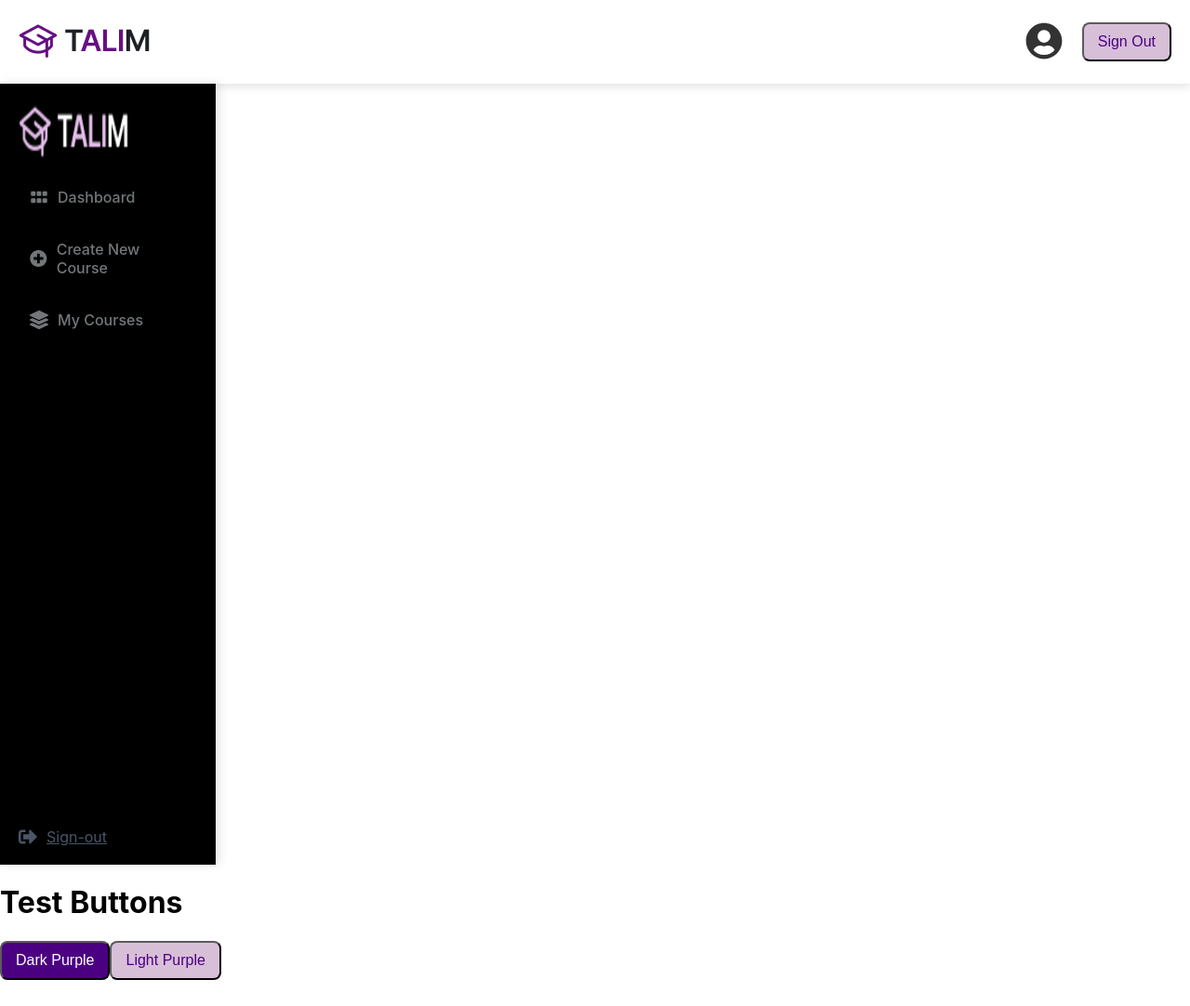
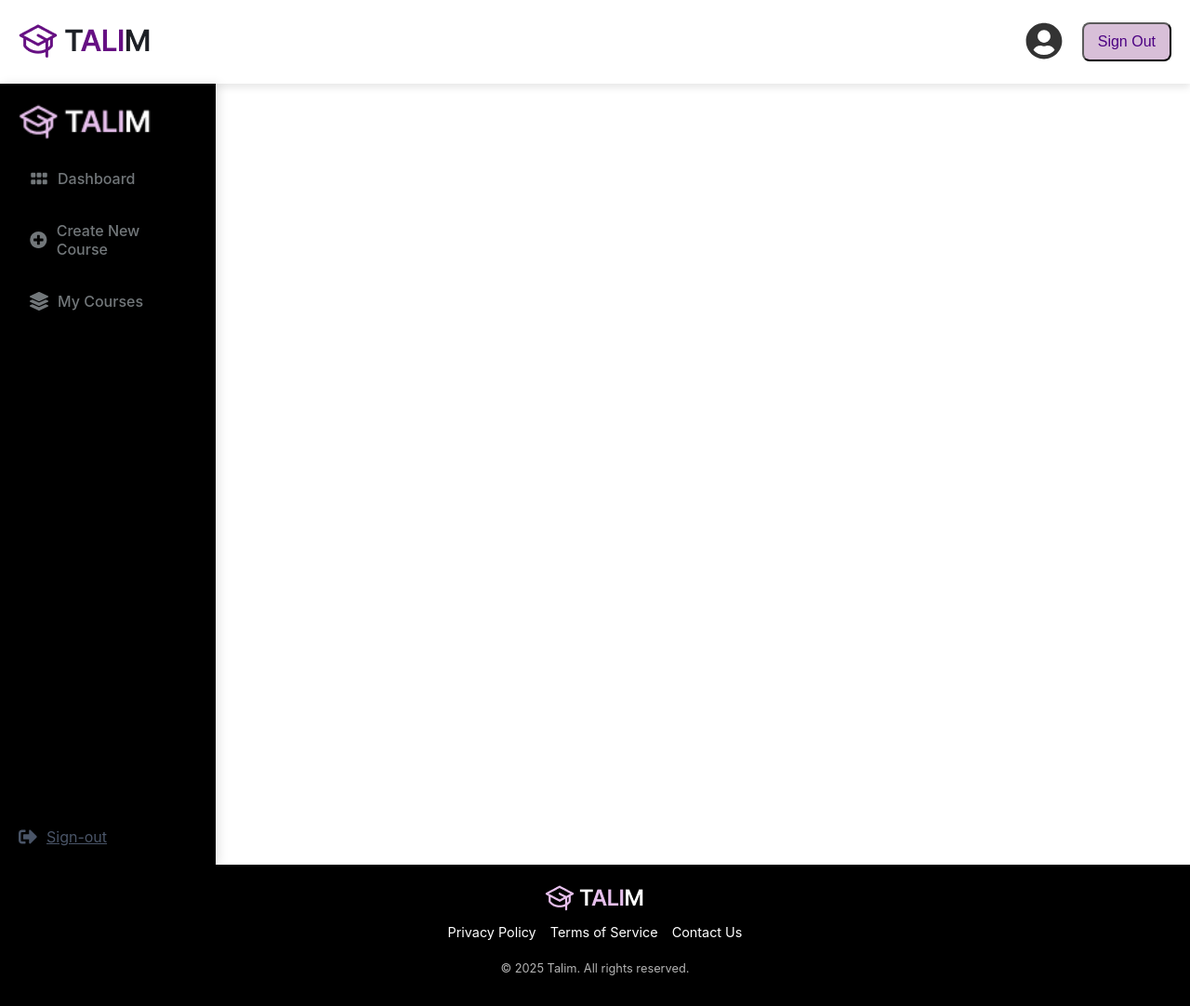
Before and after one commit to Abdullahtahirrr/TALIM, a React (Create React App) app in the folder frontend/: page / in a window 1280 px wide. Shown: the whole page at 93% size. Before the commit the page ends 1054 px from the top, so only its background shows below. Built offline with nearby package versions, Linux system fonts and the light colour scheme.

Commit message:
Made minor changes

```diff
--- a/frontend/src/components/Navbar.js
+++ b/frontend/src/components/Navbar.js
@@ -1,8 +1,8 @@
 import React from "react";
 import { FaUserCircle } from "react-icons/fa";
 import logo from "../assets/logo.png";
-import Button from "../components/Button"; // Your existing Sign-out component
-import "../styles/Navbar.css"; // Import CSS
+import Button from "../components/Button";
+import "../styles/Navbar.css";
 
 const Navbar = () => {
   return (
--- a/frontend/src/pages/AddCourse.js
+++ b/frontend/src/pages/AddCourse.js
@@ -2,7 +2,8 @@ import React from "react";
 import Button from "../components/Button";
 import Sidebar from "../components/Sidebar";
 import Navbar from "../components/Navbar";
-import {  FaPlusCircle, FaLayerGroup ,FaGripHorizontal} from "react-icons/fa";
+import Footer from "../components/Footer";
+import { FaPlusCircle, FaLayerGroup ,FaGripHorizontal} from "react-icons/fa";
 
 const navLinks = [
   { label: "Dashboard", href: "#", icon: FaGripHorizontal, active: true },
@@ -20,10 +21,11 @@ const MockupPage = () => {
     <Navbar />
     <Sidebar links={navLinks} /> </div>
     <div className="flex flex-col items-center justify-center min-h-screen bg-gray-100 gap-4">
-      <h1 className="text-2xl font-bold">Test Buttons</h1>
-      <Button variant="dark" onClick={handleClick}>Dark Purple</Button>
-      <Button variant="light">Light Purple </Button>
-    </div></>
+      {/* <Button variant="dark" onClick={handleClick}>Dark Purple</Button>
+      <Button variant="light">Light Purple </Button> */}
+    </div>
+    <Footer />
+    </>
   );
 };
 
--- a/frontend/src/styles/Sidebar.css
+++ b/frontend/src/styles/Sidebar.css
@@ -26,8 +26,8 @@
   }
 
   .logo {
-    width: 120px;
-    height: 60px;
+    /* width: 120px; */
+    height: 40px;
   }
 
   .title {
```
